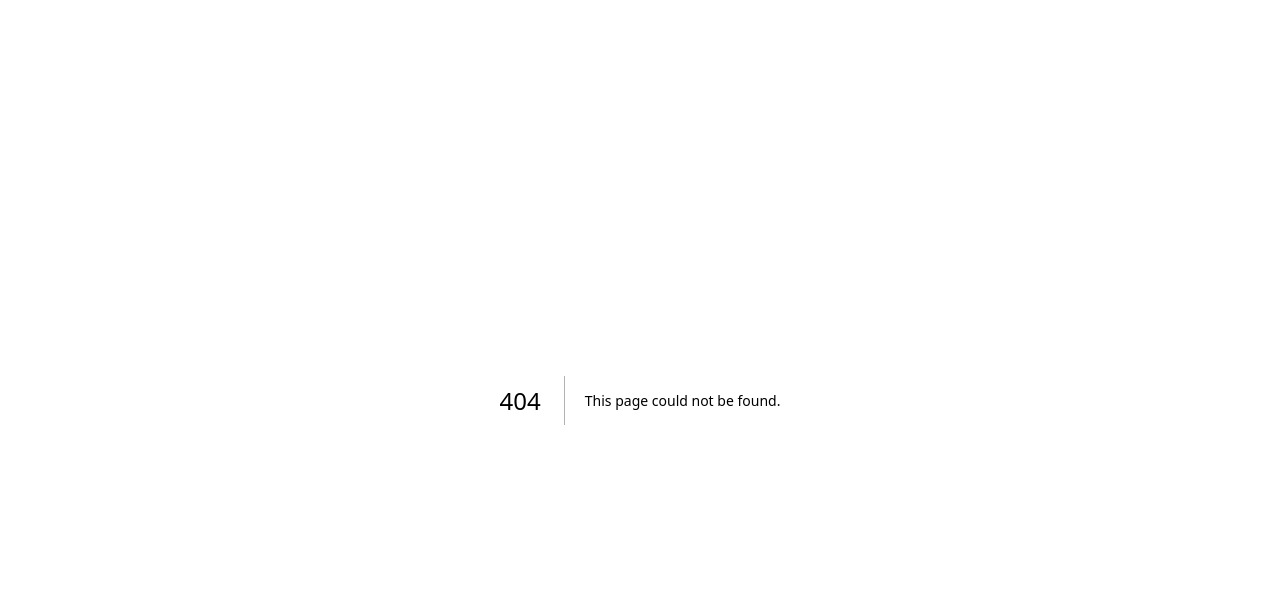
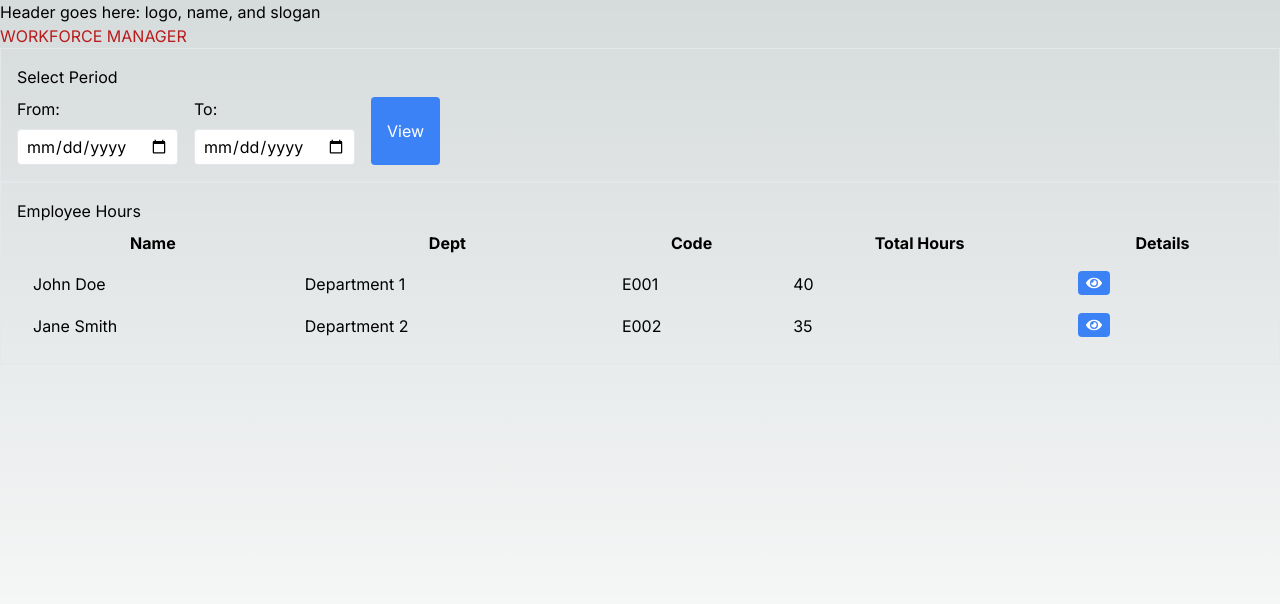
Before and after one commit to gregArijah/workforce-manager, a Next.js app: page /admin/timecards in a window 1280 px wide. Before the commit this address had no page. Shown: the top 604 px of the page. Built offline with nearby package versions, Linux system fonts and the light colour scheme.

Commit message:
update timecards page

```diff
--- a/app/(pages)/admin/page.tsx
+++ b/app/(pages)/admin/page.tsx
@@ -11,7 +11,7 @@ export default function Admin() {
             <br />
             <p><Link href="/admin/departments" className="text-red-700">BUTTON:</Link> for dept manager - this section will add/del/edit the department</p>
             <p><Link href="/admin/employees" className="text-red-700">BUTTON:</Link> for employee manager - this section will add/del/edit the employees</p>
-            <p><Link href="/admin/timeclerk" className="text-red-700">BUTTON:</Link> for time clerk - this section will add/del/edit the time card, we need to discuss the exact functionaility of this section</p>
+            <p><Link href="/admin/timecards" className="text-red-700">BUTTON:</Link> for time clerk - this section will add/del/edit the time card, we need to discuss the exact functionaility of this section</p>
         </div>
     )
 }
--- a/app/(pages)/admin/timeclerk/page.tsx
+++ b/app/(pages)/admin/timecards/page.tsx
@@ -1,10 +1,11 @@
 'use client'
 
+import Link from "next/link";
 import { useState } from "react";
 import Header from "../../_components/header";
 import { FaEye } from "react-icons/fa";
 
-export default function TimeClerk() {
+export default function TimeCards() {
   const [fromDate, setFromDate] = useState("");
   const [toDate, setToDate] = useState("");
 
@@ -103,9 +104,11 @@ export default function TimeClerk() {
                   <td className="px-4 py-2">{employee.code}</td>
                   <td className="px-4 py-2">{employee.totalHours}</td>
                   <td className="px-4 py-2">
-                    <button className="bg-blue-500 text-white px-2 py-1 rounded">
-                      <FaEye />
-                    </button>
+                    <Link href={`/admin/timecards/${employee.code}`}>
+                      <button className="bg-blue-500 text-white px-2 py-1 rounded">
+                        <FaEye />
+                      </button>
+                    </Link>
                   </td>
                 </tr>
               ))}
```
Also changed, not shown: app/(pages)/admin/timecards/[id]/page.tsx (added).
